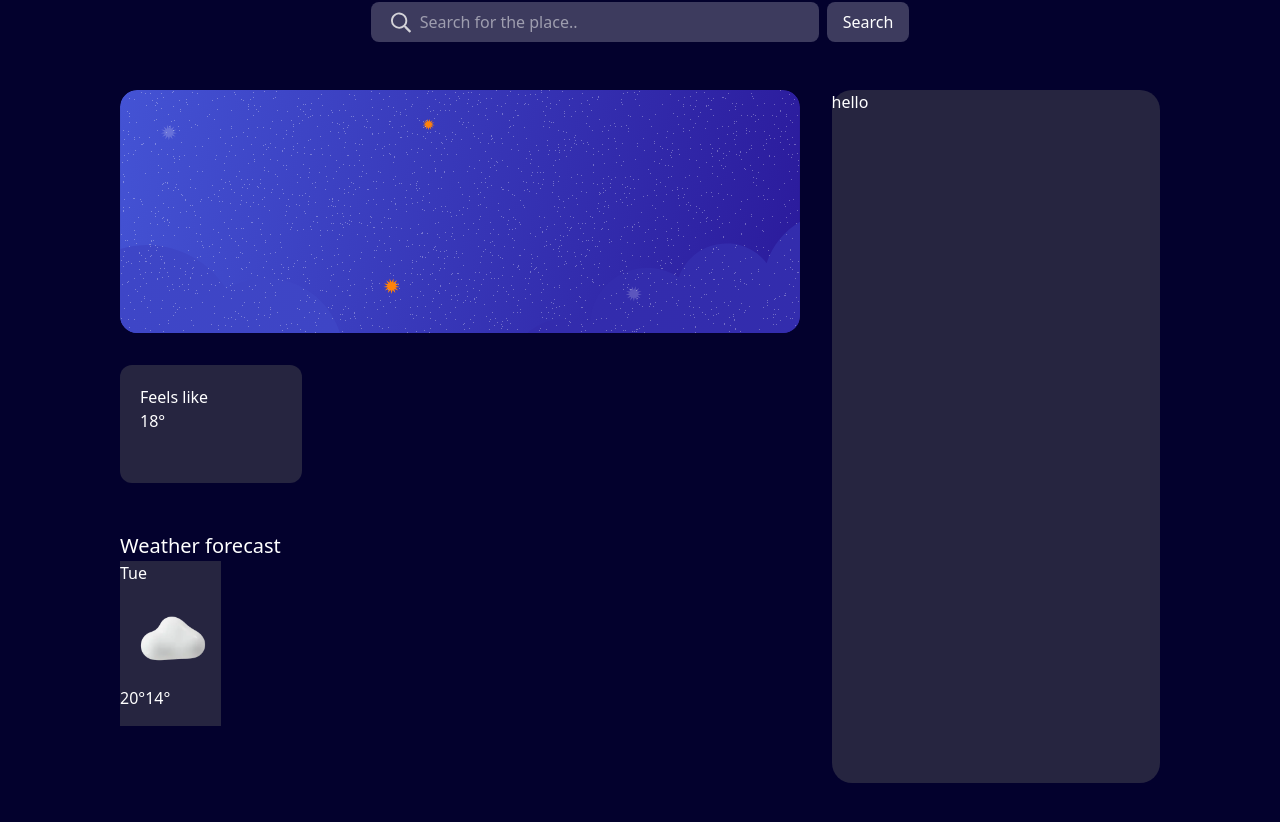
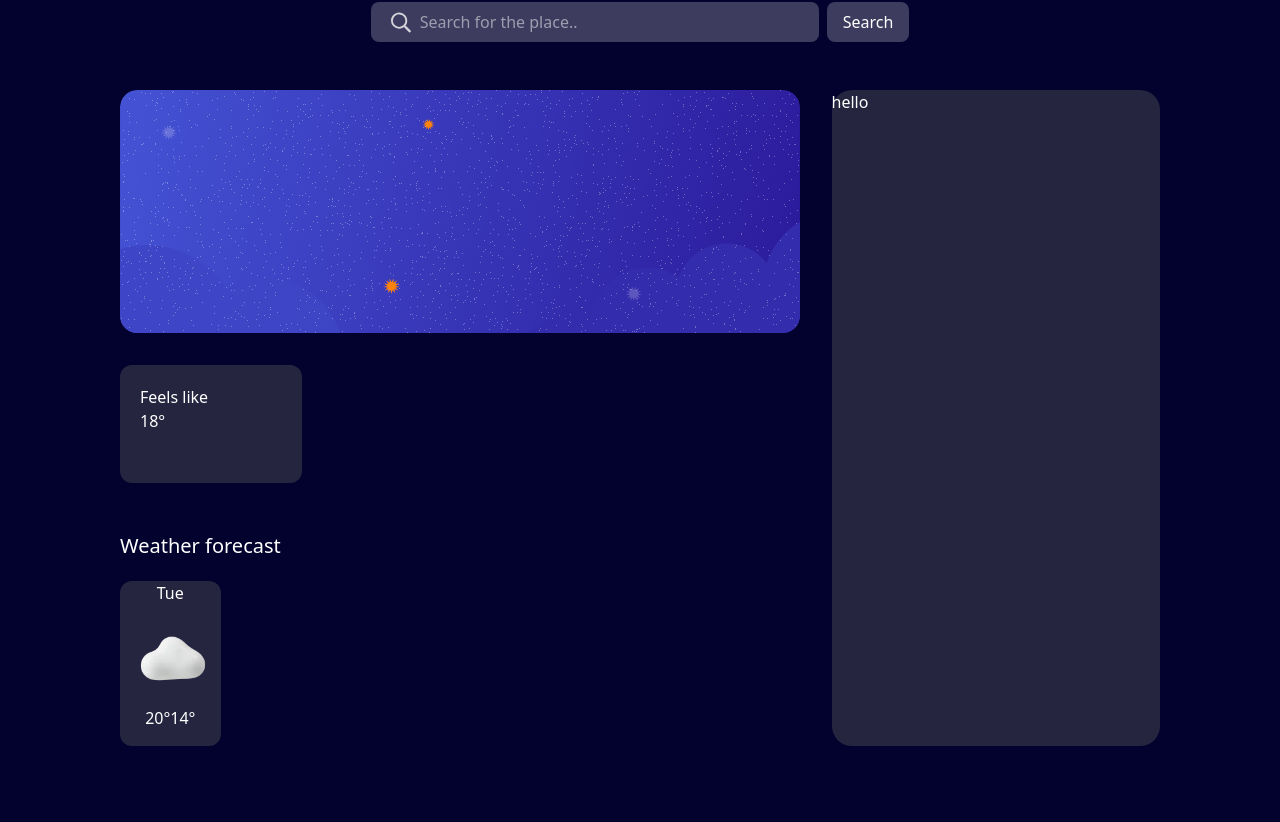
Before and after one commit to Legaz-le/weather-app-main, a React (Vite) app: page / in a window 1280 px wide. Shown: the part 300-1122 px from the top of the page. After the commit the page ends 1094 px from the top, so only its background shows below. Built offline with nearby package versions, Linux system fonts and the light colour scheme.

Commit message:
now it's more clean layout

```diff
--- a/src/components/Bodyelements/BottomTable.tsx
+++ b/src/components/Bodyelements/BottomTable.tsx
@@ -2,7 +2,7 @@ import { WeaterForecast } from "./Boxes/weaterForecast";
 
 export const BottomTable = () => {
   return (
-    <div className=" ">
+    <div className="flex flex-col gap-5">
       <p className="text-[20px]">Weather forecast</p>
       <WeaterForecast />
     </div>
--- a/src/components/Bodyelements/Boxes/weaterForecast.tsx
+++ b/src/components/Bodyelements/Boxes/weaterForecast.tsx
@@ -2,7 +2,7 @@ import weatherIcon from "../../../public/images/icon-overcast.webp"
 
 export const WeaterForecast = () => {
   return (
-    <div className="w-[100.57px] h-[165px] bg-[#262540]">
+    <div className="w-[100.57px] h-[165px] bg-[#262540] rounded-xl text-center">
         <p>Tue</p>
         <img src={weatherIcon} alt="icon-overcast" />
         <div>
--- a/src/components/Bodyelements/MainInfo.tsx
+++ b/src/components/Bodyelements/MainInfo.tsx
@@ -4,7 +4,7 @@ import { WeatherInfo } from "./Boxes/weatherInfo";
 export const MainInfo = () => {
   return (
     <div className="flex flex-col gap-8   mb-12 mr-8">
-      <img src={bg} alt="blue-background"  />
+      <img src={bg} alt="blue-background" />
       <WeatherInfo />
     </div>
   );
--- a/src/components/Bodyelements/SideTable.tsx
+++ b/src/components/Bodyelements/SideTable.tsx
@@ -1,6 +1,6 @@
 export const SideTable = () => {
   return (
-    <div className=" w-[384px] h-[693px] bg-[#262540] rounded-[20px]">
+    <div className=" w-[384px]  bg-[#262540] rounded-[20px]">
       hello
     </div>
   );
```
